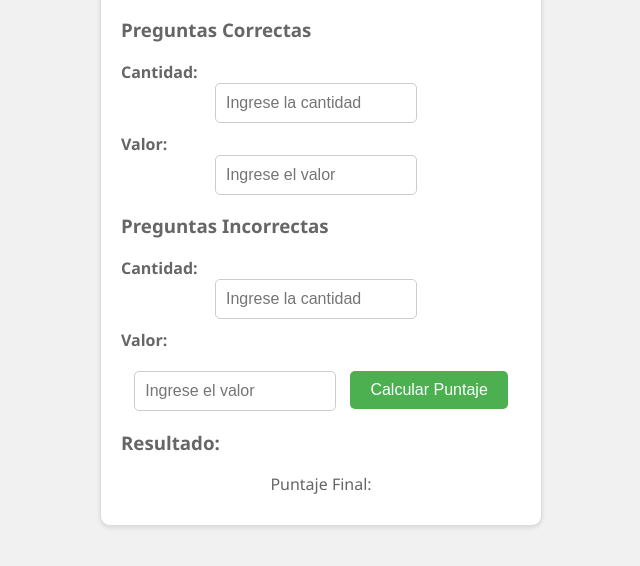
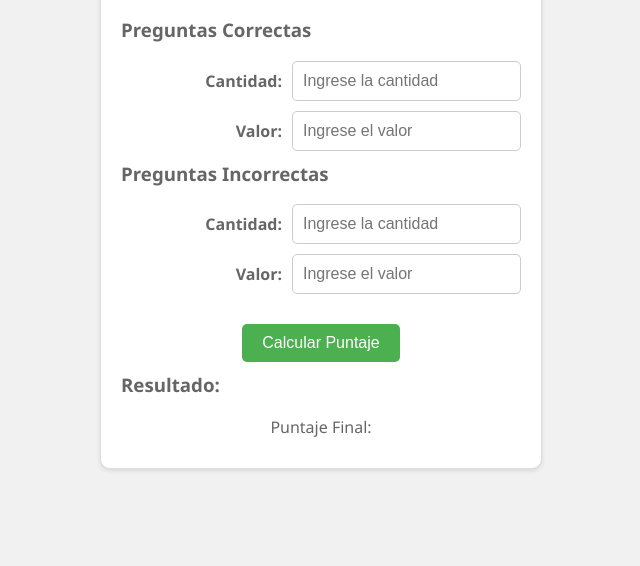
Before and after one commit to jfagundez-uy/calculator, a plain HTML site: page index.html in a window 1280 px wide. Shown: the part 130-696 px from the top of the page, without its empty margins (319-959 px from the left). Drawn offline with Linux system fonts and the light colour scheme.

Commit message:
Update index.html

```diff
--- a/index.html
+++ b/index.html
@@ -28,35 +28,38 @@
         h3 {
             color: #666;
             text-align: left;
+            margin-top: 10px;
         }
 
-        label {
-            display: block;
-            margin-top: 10px;
+        .input-group {
+            display: flex;
+            align-items: center;
+            margin-bottom: 10px;
+        }
+
+        .input-group label {
+            flex: 1;
+            text-align: right;
+            padding-right: 10px;
             font-weight: bold;
             color: #666;
-            text-align: left;
         }
 
         input[type="number"] {
-            width: 45%;
+            flex: 1;
             padding: 10px;
             font-size: 16px;
             border: 1px solid #ccc;
             border-radius: 5px;
-            display: inline-block;
             vertical-align: middle;
-            margin-right: 10px;
         }
 
         .value-box {
-            width: 45%;
+            flex: 1;
             background-color: #f1f1f1;
             padding: 10px;
             border: 1px solid #ccc;
             border-radius: 5px;
-            display: inline-block;
-            vertical-align: middle;
             text-align: center;
             font-size: 16px;
             color: #333;
@@ -93,15 +96,23 @@
     <div class="calculator">
         <h2>Calculadora de Puntaje de Examen</h2>
         <h3>Preguntas Correctas</h3>
+        <div class="input-group">
             <label for="correctCount">Cantidad:</label>
             <input type="number" id="correctCount" placeholder="Ingrese la cantidad">
+        </div>
+        <div class="input-group">
             <label for="correctValue">Valor:</label>
             <input type="number" id="correctValue" placeholder="Ingrese el valor">
+        </div>
         <h3>Preguntas Incorrectas</h3>
+        <div class="input-group">
             <label for="incorrectCount">Cantidad:</label>
             <input type="number" id="incorrectCount" placeholder="Ingrese la cantidad">
+        </div>
+        <div class="input-group">
             <label for="incorrectValue">Valor:</label>
             <input type="number" id="incorrectValue" placeholder="Ingrese el valor">
+        </div>
         <button onclick="calculateScore()">Calcular Puntaje</button>
         <br>
         <h3>Resultado:</h3>
```
Lines whose indentation alone changed are shown as unchanged.
